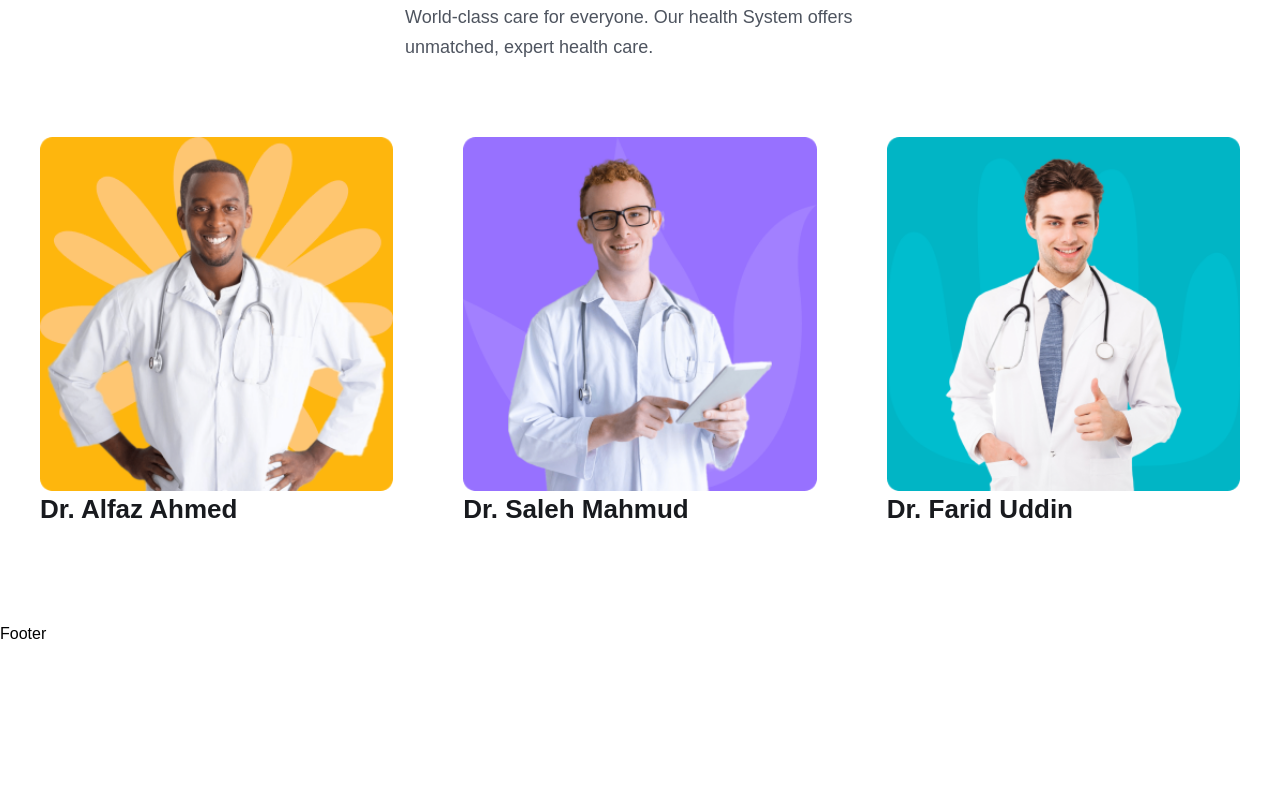
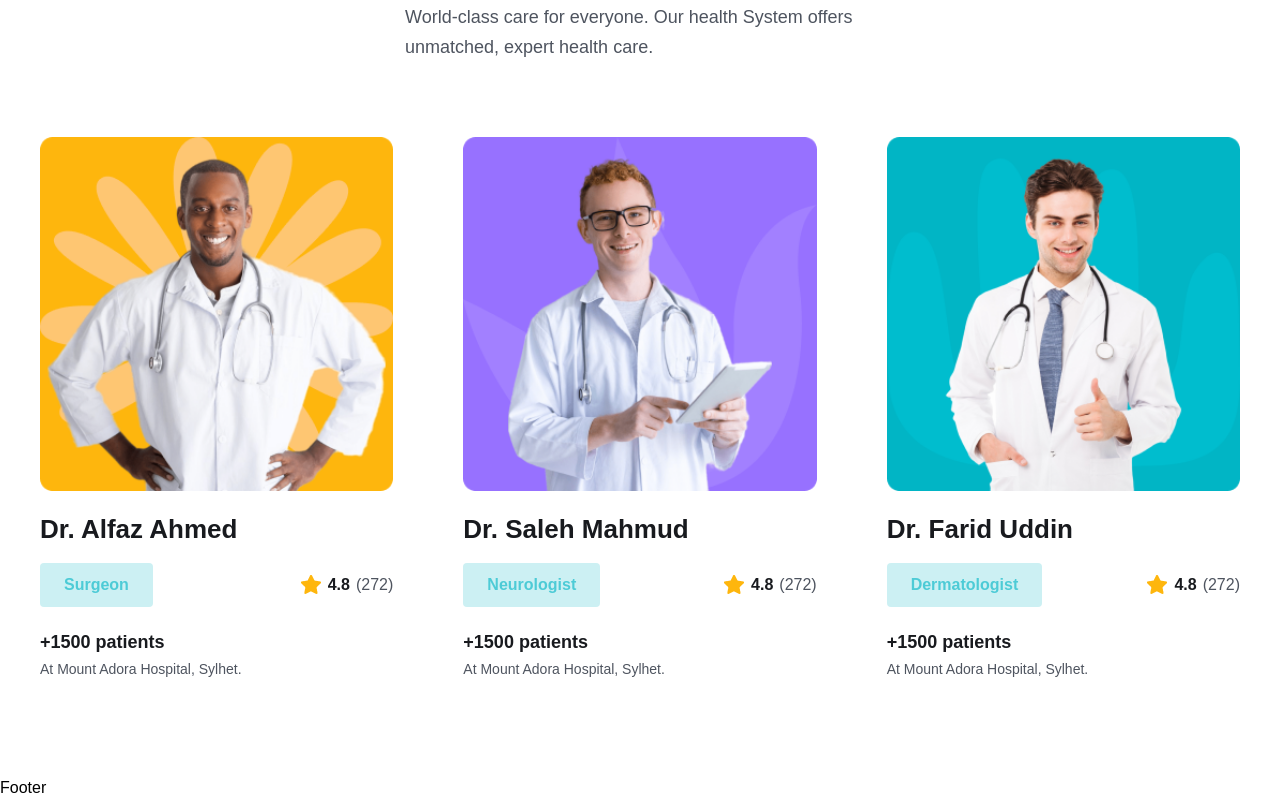
Before and after one commit to Sanjin888/DocBook, a React (Vite) app in the folder frontend/: page / in a window 1280 px wide. Shown: the part 4019-4819 px from the top of the page. Before the commit the page ends 4665 px from the top, so only its background shows below. Built offline with nearby package versions, Linux system fonts and the light colour scheme; the HTML template or start-up script is replaced by a standard one.

Commit message:
doctorcard component

```diff
--- a/frontend/src/components/Doctors/DoctorCard.jsx
+++ b/frontend/src/components/Doctors/DoctorCard.jsx
@@ -1,4 +1,5 @@
 /* eslint-disable react/prop-types */
+import starIcon from "../../assets/images/Star.png";
 
 const DoctorCard = ({ doctor }) => {
   const {
@@ -7,7 +8,7 @@ const DoctorCard = ({ doctor }) => {
     totalRating,
     photo,
     specialization,
-    totalPatient,
+    totalPatients,
     hospital,
   } = doctor;
 
@@ -17,7 +18,35 @@ const DoctorCard = ({ doctor }) => {
         <img src={photo} className="w-full" alt="" />
       </div>
 
-    <h2 className="text-[18px] leading-[30px] lg:text-[26px] lg:leading-9 text-headingColor font-[700]   ">{name}</h2>
+      <h2 className="text-[18px] leading-[30px] lg:text-[26px] lg:leading-9 text-headingColor font-[700] mt-3 lg:mt-5   ">
+        {name}
+      </h2>
+
+      <div className="mt-2 lg:mt-4 flex items-center justify-between">
+        <span className="bg-[#CCF0F3] text-irisBlueColor py-1 px-2 lg:py-2 lg:px-6 text-[12px] leading-4 lg:text-[16px] lg:leading-7 font-semibold rounded  ">
+          {specialization}
+        </span>
+
+        <div className="flex items-center gap-[6px]">
+          <span className="flex items-center gap-[6px] text-[14px] leading-6 lg:text-[16px] lg:leading-7 font-semibold text-headingColor ">
+            <img src={starIcon} alt="" /> {avgRating}
+          </span>
+          <span className="text-[14px] leading-6 lg:text-[16px] lg:leading-7 font-[400] text-textColor ">
+            ({totalRating})
+          </span>
+        </div>
+      </div>
+
+      <div className="mt-[18px] lg:mt-5 flex items-center justify-between ">
+        <div>
+          <h3 className="text-[16px] leading-7 lg:text-[18px] lg:leading-[30px] font-semibold text-headingColor ">
+            +{totalPatients} patients
+          </h3>
+          <p className="text-[14px] leading-6 font-[400] text-textColor ">
+            At {hospital}
+          </p>
+        </div>
+      </div>
     </div>
   );
 };
--- a/frontend/src/layout/Layout.jsx
+++ b/frontend/src/layout/Layout.jsx
@@ -1,4 +1,4 @@
-import React from "react";
+
 
 import Header from "../components/Header/Header";
 import Footer from "../components/Footer/Footer";
```
Also changed, not shown: frontend/src/assets/images/Star.png (added).
